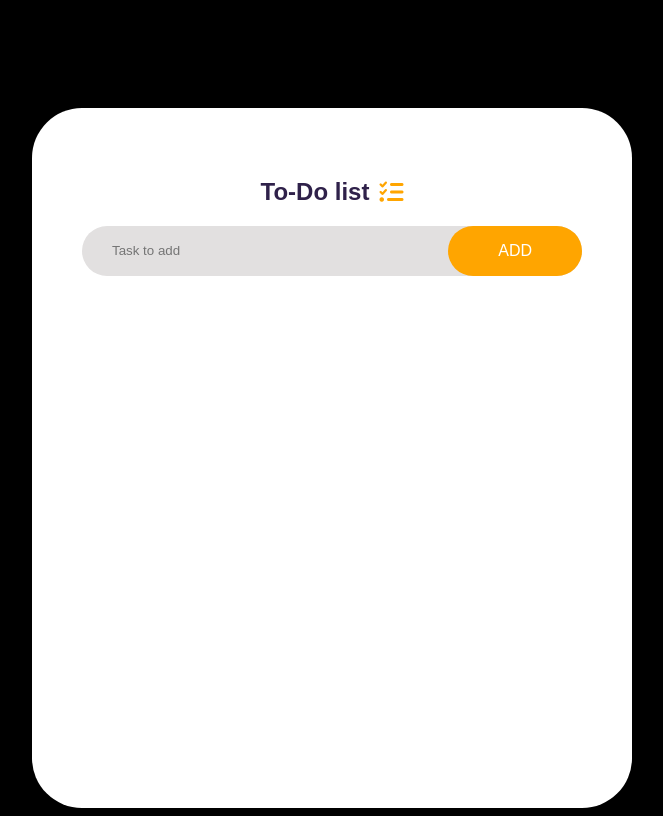
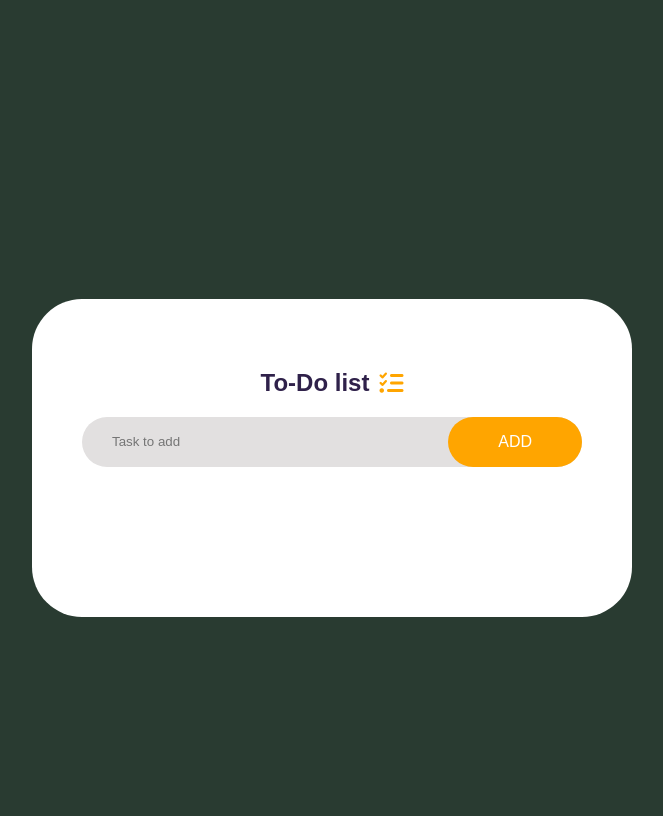
Before and after one commit to Riga1231/EWAN, a plain HTML site: page index.html in a window 1280 px wide. Shown: the whole page, without its empty margins (308-971 px from the left). Drawn offline with Linux system fonts and the light colour scheme.

Commit message:
Backgroun color and vertical alignment for the container

```diff
--- a/index.css
+++ b/index.css
@@ -5,10 +5,10 @@
     color: black;
 }
 body{
-    background :black;
+    background :rgb(41, 59, 49);
     display: flex;
     justify-content: center;
-
+   align-items: center;
     height: 100vh;
 }
 .container {
```
